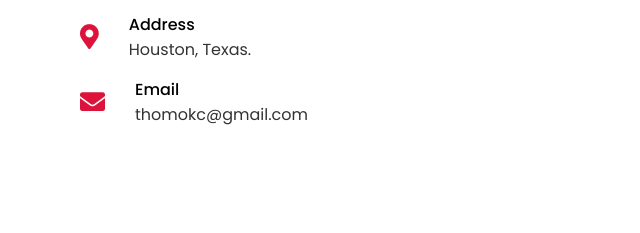
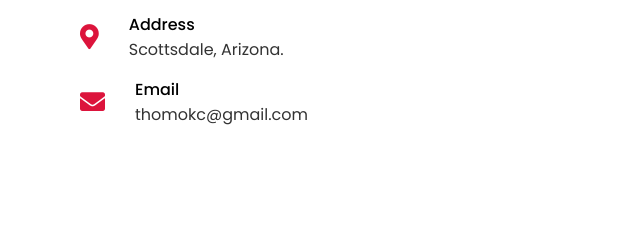
Before and after one commit to thommms/thomas-portfolio, a plain HTML site: page index.html in a window 1280 px wide. Shown: the part 4220-4453 px from the top of the page, 0-640 px from the left. Drawn offline with nearby package versions, Linux system fonts and the light colour scheme.

Commit message:
updated location

```diff
--- a/index.html
+++ b/index.html
@@ -309,7 +309,7 @@
                 <i class="fas fa-map-marker-alt"></i>
                 <div class="info">
                   <div class="head">Address</div>
-                  <div class="sub-title">Houston, Texas.</div>
+                  <div class="sub-title">Scottsdale, Arizona.</div>
                 </div>
               </div>
               <div class="row">
```
